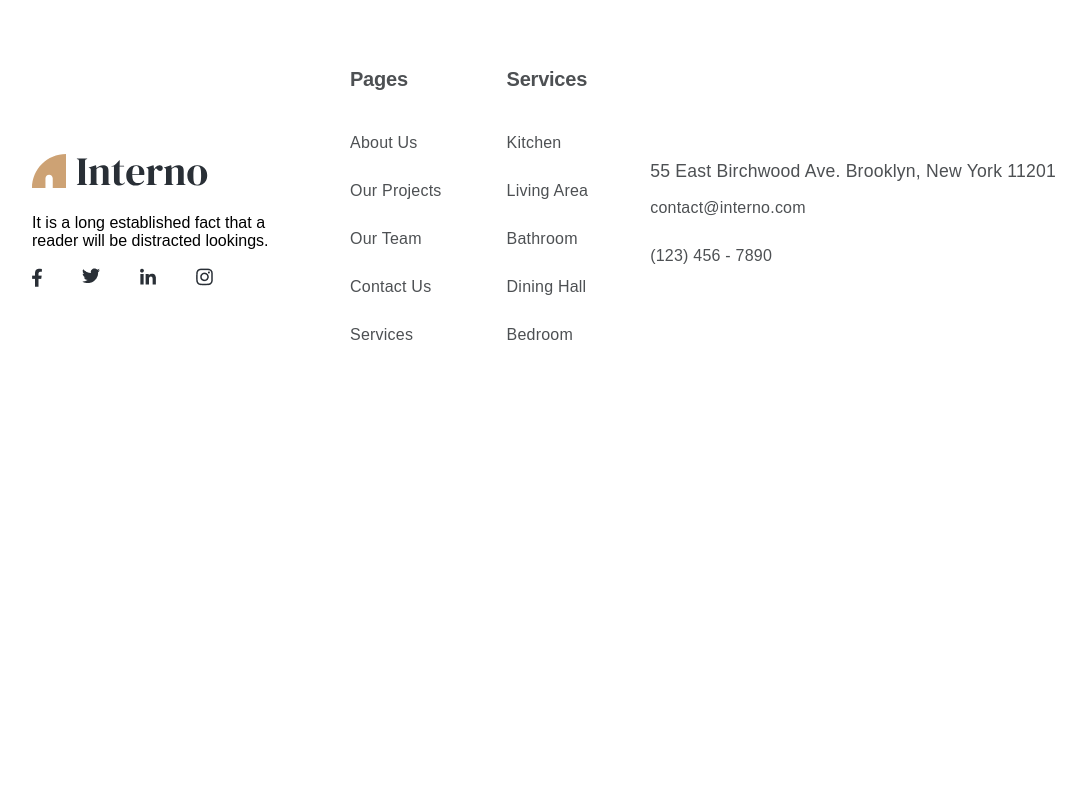
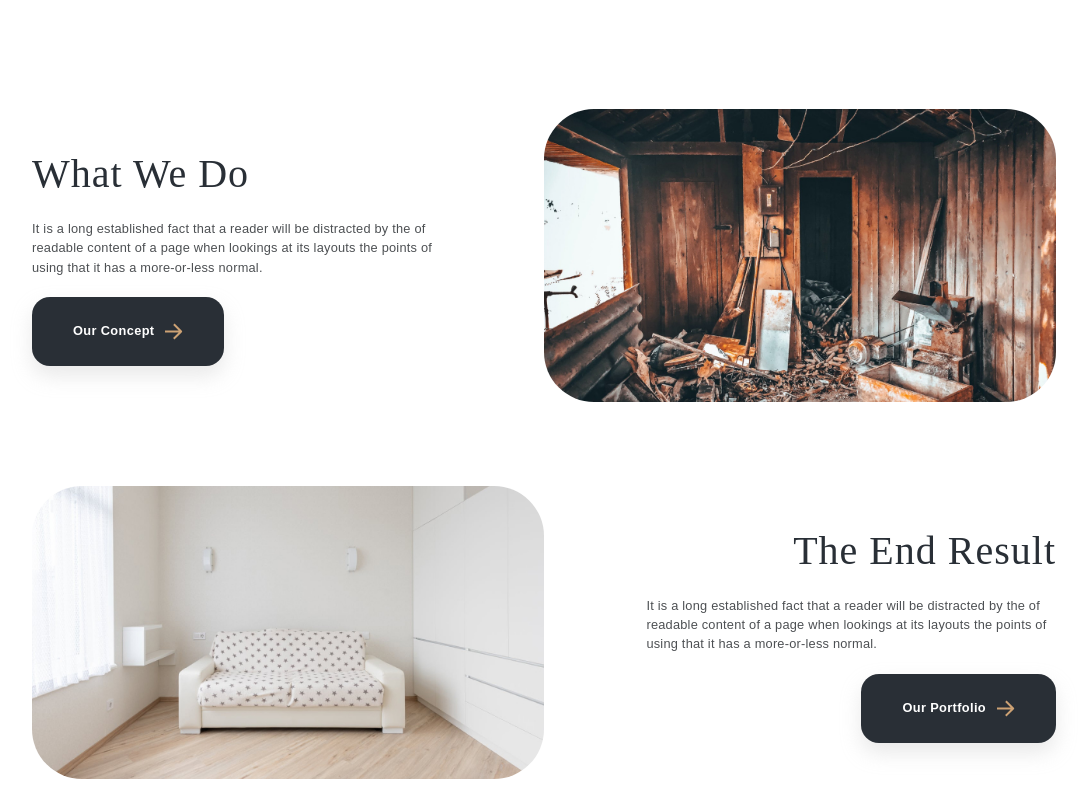
Before and after one commit to AlekseevAndreyG/InteriorDesignWebflow, a React (Create React App) app: page /about-page in a window 1280 px wide. Shown: the part 811-1600 px from the top of the page, without its empty margins (96-1183 px from the left). Before the commit the page ends 1290 px from the top, so only its background shows below. Built offline with nearby package versions, Linux system fonts and the light colour scheme.

Commit message:
Сделал AboutCart для pc и начал делать AboutCartMobile

```diff
--- a/src/Pages/AboutPage/components/AboutCarts/AboutCart.css
+++ b/src/Pages/AboutPage/components/AboutCarts/AboutCart.css
@@ -0,0 +1,168 @@
+.about-cart {
+  margin-top: 110px;
+  margin-bottom: 110px;
+}
+
+.about-cart-wrap {
+  display: flex;
+  flex-direction: column;
+  align-items: center;
+  justify-content: center;
+  gap: 80px;
+}
+
+.about-cart-cat1 {
+  margin: 0 auto;
+  display: flex;
+  flex-direction: row;
+  align-items: center;
+  justify-content: space-between;
+}
+
+.about-cart-cat1-item1 {
+  display: flex;
+  flex-direction: column;
+  align-items: flex-start;
+  gap: 20px;
+  width: 40%;
+  height: 100%;
+}
+
+.about-cart-cat1-item1 h2 {
+  color: #292f36;
+  font-family: DM Serif Display;
+  font-size: 5vh;
+  font-style: normal;
+  font-weight: 400;
+  line-height: 125%; /* 62.5px */
+  letter-spacing: 1px;
+}
+
+.about-cart-cat1-item1 p {
+  text-align: left;
+  color: #4d5053;
+  font-size: 1.6vh;
+  font-style: normal;
+  font-weight: 400;
+  line-height: 150%; /* 33px */
+  letter-spacing: 0.22px;
+}
+
+.about-cart-cat1-item1 button {
+  display: flex;
+  align-items: center;
+  gap: 10px;
+  border: none;
+  padding: 26px 41px;
+  cursor: pointer;
+  border-radius: 18px;
+  background: #292f36;
+  box-shadow: 0px 10px 20px 0px rgba(192, 192, 192, 0.35);
+}
+
+.about-cart-cat1-item1 button span {
+  color: #fff;
+  text-align: center;
+  font-size: 1.6vh;
+  font-style: normal;
+  font-weight: 600;
+  line-height: 125%; /* 22.5px */
+  letter-spacing: 0.36px;
+}
+
+.about-cart-cat1-item2 {
+  height: 100%;
+  width: 50%;
+}
+
+.about-cart-cat1-item2 img {
+  width: 100%;
+  height: 100%;
+  border-radius: 50px;
+}
+
+.about-cart-cat2 {
+  margin: 0 auto;
+  display: flex;
+  flex-direction: row-reverse;
+  align-items: center;
+  justify-content: space-between;
+}
+
+.about-cart-cat2-item1 {
+  display: flex;
+  flex-direction: column;
+  align-items: flex-end;
+  gap: 20px;
+  width: 40%;
+  height: 100%;
+}
+
+.about-cart-cat2-item1 h2 {
+  color: #292f36;
+  font-family: DM Serif Display;
+  font-size: 5vh;
+  font-style: normal;
+  font-weight: 400;
+  line-height: 125%; /* 62.5px */
+  letter-spacing: 1px;
+}
+
+.about-cart-cat2-item1 p {
+  text-align: left;
+  color: #4d5053;
+  font-size: 1.6vh;
+  font-style: normal;
+  font-weight: 400;
+  line-height: 150%; /* 33px */
+  letter-spacing: 0.22px;
+}
+
+.about-cart-cat2-item1 button {
+  display: flex;
+  align-items: center;
+  gap: 10px;
+  border: none;
+  padding: 26px 41px;
+  cursor: pointer;
+  border-radius: 18px;
+  background: #292f36;
+  box-shadow: 0px 10px 20px 0px rgba(192, 192, 192, 0.35);
+}
+
+.about-cart-cat2-item1 button span {
+  color: #fff;
+  text-align: center;
+  font-size: 1.6vh;
+  font-style: normal;
+  font-weight: 600;
+  line-height: 125%; /* 22.5px */
+  letter-spacing: 0.36px;
+}
+
+.about-cart-cat2-item2 {
+  height: 100%;
+  width: 50%;
+}
+
+.about-cart-cat2-item2 img {
+  width: 100%;
+  height: 100%;
+  border-radius: 50px;
+}
+
+@media screen and (max-width: 868px) {
+  .about-cart-cat1-item1 button {
+    padding: 16px 20px;
+  }
+
+  .about-cart-cat2-item1 button {
+    padding: 16px 20px;
+  }
+}
+
+@media screen and (max-width: 769px) {
+  .about-cart {
+    display: none;
+  }
+}
--- a/src/Pages/AboutPage/components/AboutCarts/AboutCart.js
+++ b/src/Pages/AboutPage/components/AboutCarts/AboutCart.js
@@ -1,7 +1,48 @@
 import React from "react";
 import "./AboutCart.css";
 function AboutCart() {
-  return <div></div>;
+  return (
+    <section className="about-cart">
+      <div className="container">
+        <div className="about-cart-wrap">
+          <div className="about-cart-cat1">
+            <div className="about-cart-cat1-item1">
+              <h2>What We Do</h2>
+              <p>
+                It is a long established fact that a reader will be distracted
+                by the of readable content of a page when lookings at its
+                layouts the points of using that it has a more-or-less normal.
+              </p>
+              <button>
+                <span>Our Concept</span>
+                <img src="img/interface/coffe-vector.svg" alt="arrow"></img>
+              </button>
+            </div>
+            <div className="about-cart-cat1-item2">
+              <img src="img/about-page/we-do.jpg" alt="img"></img>
+            </div>
+          </div>
+          <div className="about-cart-cat2">
+            <div className="about-cart-cat2-item1">
+              <h2>The End Result</h2>
+              <p>
+                It is a long established fact that a reader will be distracted
+                by the of readable content of a page when lookings at its
+                layouts the points of using that it has a more-or-less normal.
+              </p>
+              <button>
+                <span>Our Portfolio</span>
+                <img src="img/interface/coffe-vector.svg" alt="arrow"></img>
+              </button>
+            </div>
+            <div className="about-cart-cat2-item2">
+              <img src="img/about-page/end-result.jpg" alt="img"></img>
+            </div>
+          </div>
+        </div>
+      </div>
+    </section>
+  );
 }
 
 export default AboutCart;
```
Also changed, not shown: src/Pages/AboutPage/components/AboutCarts/AboutCartMobile/AboutCartMobile.js (added, +9 -0 lines), src/Pages/AboutPage/components/AboutCarts/AboutCartMobile/AboutCartMobile.css (added).
